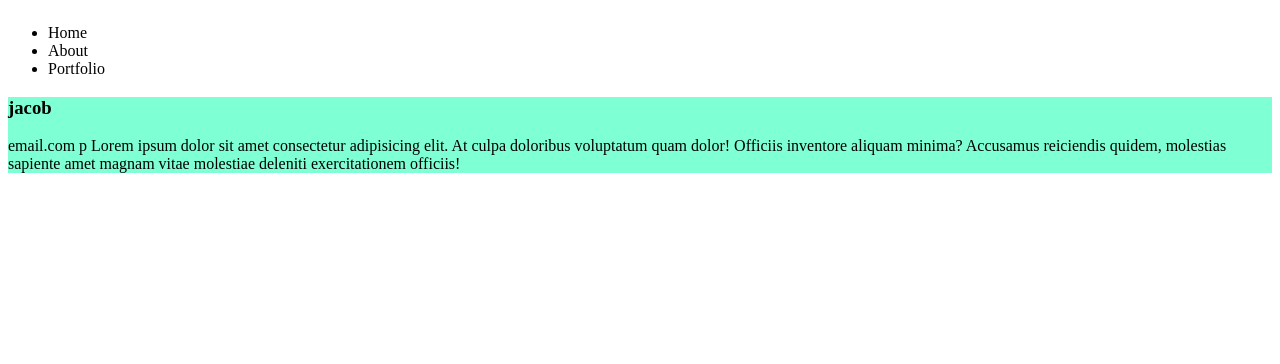
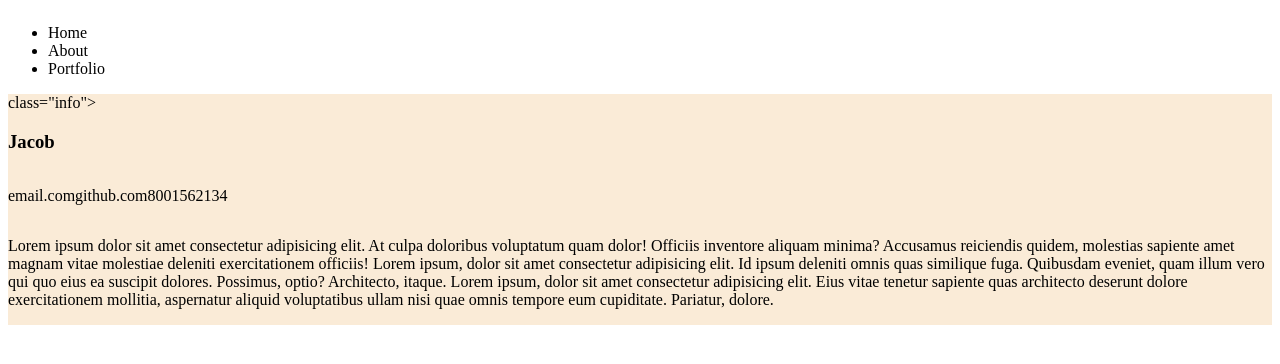
Before and after one commit to jacobltcs/homepage, a plain HTML site: page index.html in a window 1280 px wide. Drawn offline with Linux system fonts and the light colour scheme.

Commit message:
index.html

```diff
--- a/index.html
+++ b/index.html
@@ -14,10 +14,17 @@
         <li class="navlist">Portfolio</li>
     </ul>
 <div class="body">
-    <div class="home"></div>
-        <h3 class="info" id=""name">jacob</h3>
-        <p class="info">email.com
-          p Lorem ipsum dolor sit amet consectetur adipisicing elit. At culpa doloribus voluptatum quam dolor! Officiis inventore aliquam minima? Accusamus reiciendis quidem, molestias sapiente amet magnam vitae molestiae deleniti exercitationem officiis!
+
+    <div>class="info">
+        <h3 class="info" id=""name">Jacob</h3>
+    <div class="home">
+        <p class="info">email.com</p>
+        <p> github.com</p>
+        <p> 8001562134</p>
+    </div>
+    <p> Lorem ipsum dolor sit amet consectetur adipisicing elit. At culpa doloribus voluptatum quam dolor! Officiis inventore aliquam minima? Accusamus reiciendis quidem, molestias sapiente amet magnam vitae molestiae deleniti exercitationem officiis!
+        Lorem ipsum, dolor sit amet consectetur adipisicing elit. Id ipsum deleniti omnis quas similique fuga. Quibusdam eveniet, quam illum vero qui quo eius ea suscipit dolores. Possimus, optio? Architecto, itaque.
+        Lorem ipsum, dolor sit amet consectetur adipisicing elit. Eius vitae tenetur sapiente quas architecto deserunt dolore exercitationem mollitia, aspernatur aliquid voluptatibus ullam nisi quae omnis tempore eum cupiditate. Pariatur, dolore.
         </p>
     <div class="about">
    <div class="portfoilo">
--- a/style.css
+++ b/style.css
@@ -14,5 +14,16 @@ nav li{
     display: flex;
 }
 .body{
-    background-color: aquamarine;
+    background-color: antiquewhite;
+    display: flex;
+    flex-direction: row;
+
 }
+.info{
+    flex-direction: column;
+}
+.home{
+ display: flex ;
+ flex-direction: row;
+ align-items: center;
+}
```
